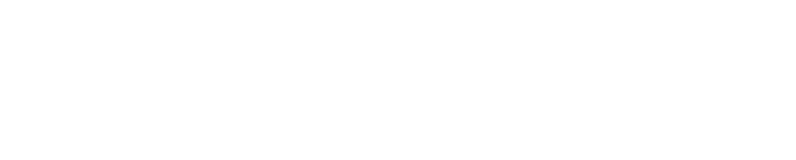
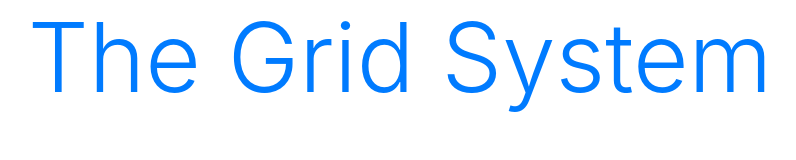
Before and after one commit to Mekrou/bootstrap-grid, a plain HTML site: page index.html in a window 1280 px wide. Shown: the whole page, without its empty margins (240-1036 px from the left). Drawn offline with nearby package versions, Linux system fonts and the light colour scheme.

Commit message:
Beginning of project setup

```diff
--- a/index.html
+++ b/index.html
@@ -17,7 +17,10 @@
 
 <body>
 
-
+    <div class="container">
+        <h1 class="display-1 text-center text-primary">The Grid System</h1>
+        <div class="row"></div>
+    </div>
 
     <script src="https://code.jquery.com/jquery-3.5.1.slim.min.js"
         integrity="sha384-DfXdz2htPH0lsSSs5nCTpuj/zy4C+OGpamoFVy38MVBnE+IbbVYUew+OrCXaRkfj"
```
